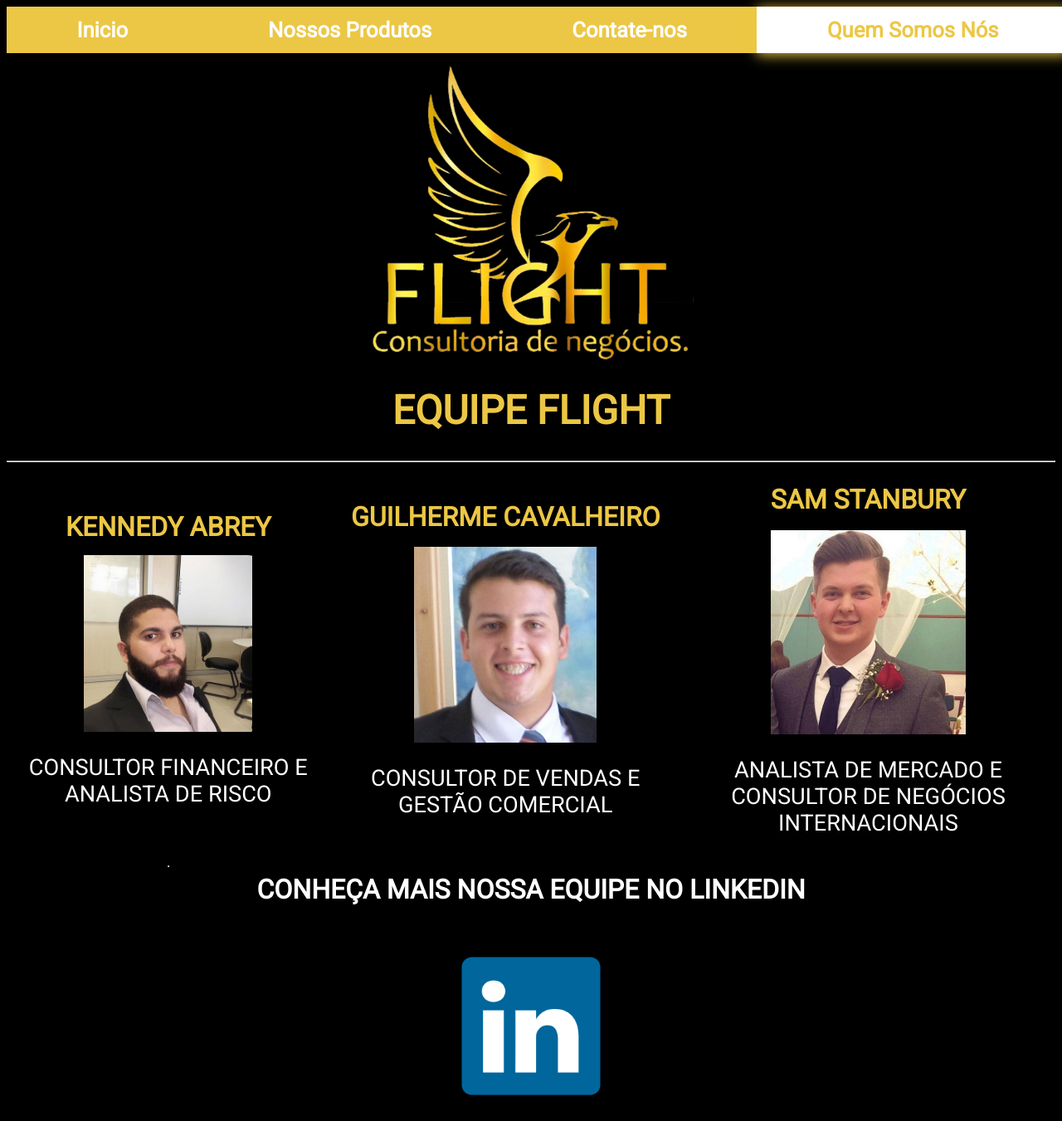
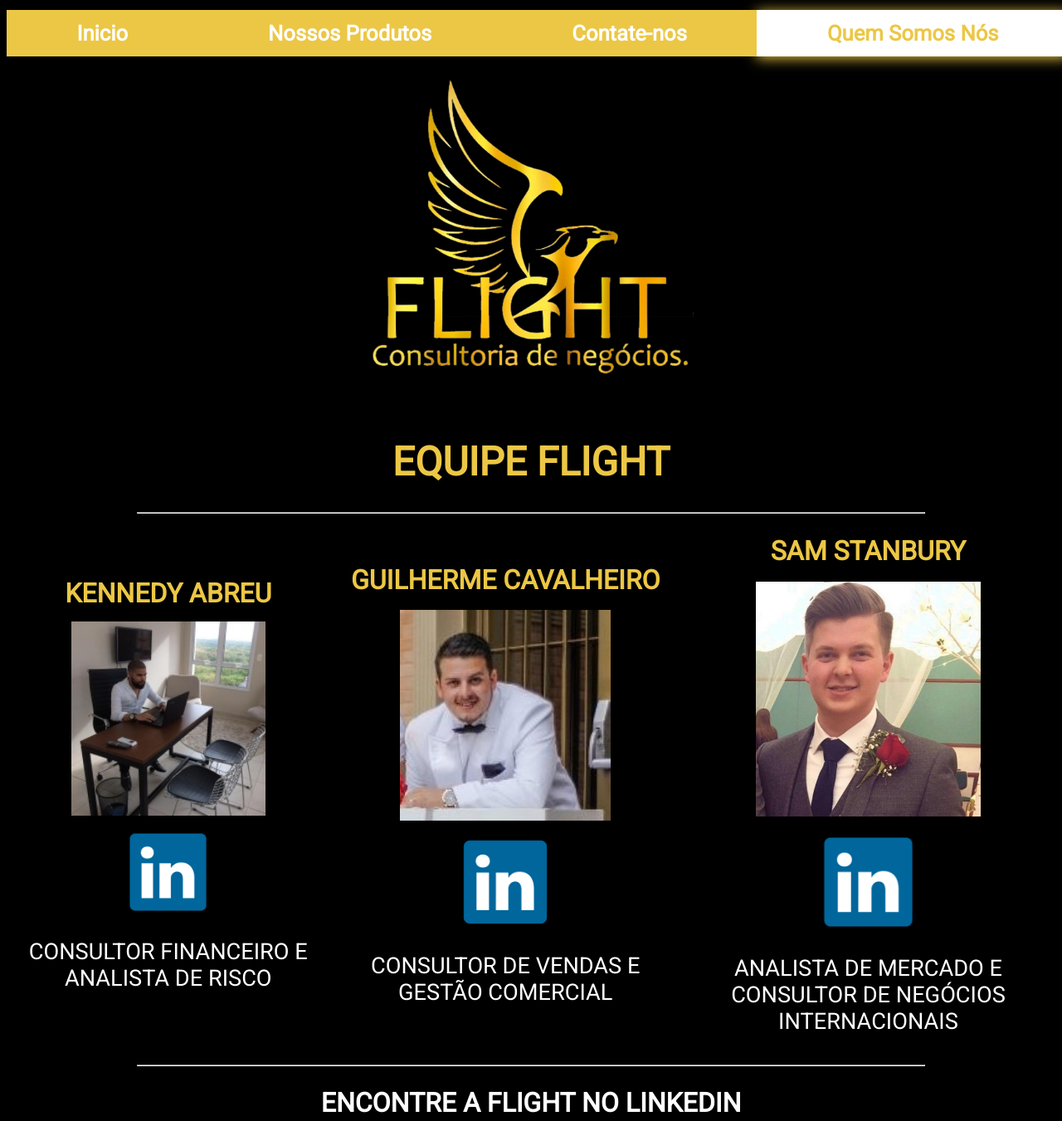
Before and after one commit to Hecris10/Flight-Consultoria, a plain HTML site: page pages/quem-somos.html in a window 1280 px wide. Shown: the top 1351 px of the page at 83% size. Drawn offline with Linux system fonts and the light colour scheme.

Commit message:
Last changes

```diff
--- a/pages/contate-nos-large.css
+++ b/pages/contate-nos-large.css
@@ -5,9 +5,9 @@
     nav {
         background-color: black;
         box-shadow: 0 2px 15px black;
-        margin-bottom: 20px;
         width: 100%;
         position: fixed;
+        margin-top: -1%;
     }
     nav ul.hide {
         list-style: none;
@@ -39,9 +39,11 @@
         border: none;
     }
     .logo img {
+        display: flex;
         width: 55%;
-        display: flex;
         margin: auto;
+        margin-top: 2%;
+        margin-bottom: -4%;
     }
     h1 {
         font-size: 300%;
@@ -57,11 +59,19 @@
     p {
         font-size: 170%;
     }
+    .titulo h1 {
+        margin-top: 4%;
+        margin-bottom: -4%;
+    }
+    hr {
+        display: flex;
+        width: 75%;
+    }
     form {
         padding-left: 10%;
     }
     input {
-        width: 80%;
+        width: 86%;
         line-height: 230%;
     }
     button p {
@@ -87,4 +97,8 @@
     .social-media img {
         margin-top: 3%;
     }
+    .escritorio p {
+        margin-left: 8%;
+        margin-right: 8%;
+    }
 }
--- a/pages/contate-nos-small.css
+++ b/pages/contate-nos-small.css
@@ -69,7 +69,6 @@ h1 {
     text-align: center;
     margin-left: 8%;
     padding-right: 8%;
-    margin-top: -5%;
 }
 
 h3 {
@@ -110,6 +109,11 @@ button p {
     margin: 5%;
     padding: 0%;
     color: #ECC745;
+}
+
+input {
+    width: 86%;
+    line-height: 230%;
 }
 
 .contato a {
--- a/pages/nossos-produtos-large.css
+++ b/pages/nossos-produtos-large.css
@@ -44,11 +44,12 @@
         display: block;
         margin: 0 auto;
     }
-    .logo {
+    .logo img {
         display: flex;
-        width: 40%;
+        width: 55%;
         margin: auto;
-        padding-bottom: 5%;
+        margin-top: 2%;
+        margin-bottom: -4%;
     }
     header {
         display: block;
@@ -66,7 +67,7 @@
     }
     .main-1 {
         display: grid;
-        grid-templa98-columns: 65% 35%;
+        grid-template-columns: 65% 35%;
         grid-template-rows: auto;
     }
     .titulo {
--- a/pages/nossos-produtos-small.css
+++ b/pages/nossos-produtos-small.css
@@ -49,8 +49,10 @@ nav ul.hide {
     font-family: 'Roboto', sans-serif;
 }
 
-.logo-large {
-    display: none;
+.logo img {
+    width: 100%;
+    margin-top: 4%;
+    margin-bottom: -10%;
 }
 
 h1,
--- a/pages/quem-somos-large.css
+++ b/pages/quem-somos-large.css
@@ -14,7 +14,7 @@
         text-align: center;
     }
     .equipe img {
-        width: 52%
+        width: 60%
     }
     .Kennedy {
         grid-column: 1;
@@ -37,11 +37,16 @@
         justify-self: center;
         width: 100%;
     }
+    .linkedin_individual img {
+        width: 27%;
+        display: flex;
+        margin: auto;
+        margin-top: 4%;
+    }
     .linke img {
         width: 15%;
         margin-top: 4%;
     }
-    .social {}
     .social img {
         width: 7%;
     }
--- a/pages/quem-somos-small.css
+++ b/pages/quem-somos-small.css
@@ -13,8 +13,28 @@
     margin: auto;
 }
 
+.linkedin_individual img {
+    width: 27%;
+    display: flex;
+    margin: auto;
+    margin-top: 4%;
+}
+
+hr {
+    display: flex;
+    width: 75%;
+}
+
+.linke h3 {
+    margin-top: 2%;
+}
+
 .linke img {
     width: 30%;
     display: flex;
     margin: auto;
 }
+
+footer hr {
+    width: 98%;
+}
--- a/pages/quem-somos.html
+++ b/pages/quem-somos.html
@@ -81,25 +81,28 @@
     <div class="equipe">
 
         <div class="Kennedy">
-            <h3>KENNEDY ABREY</h3>
-            <img alt="Kennedy" src="../images/KENNEDY.png">
+            <h3>KENNEDY ABREU</h3>
+            <img alt="Kennedy" src="../images/kennedy-link.png">
+            <a class="linkedin_individual" href="https://www.linkedin.com/in/kennedy-abreu-622b9518b/"><img src="../images/linkeding.png"></a>
             <p>CONSULTOR FINANCEIRO E ANALISTA DE RISCO</p>
         </div>
         <div class="Cavalheiro">
             <h3>GUILHERME CAVALHEIRO</h3>
-            <img alt="Gui" src="../images/CAVALHEIRO.png">
+            <img alt="Gui" src="../images/cavalheiro-link.png">
+            <a class="linkedin_individual" href="https://www.linkedin.com/in/guilherme-cavalheiro-42a813142/"><img src="../images/linkeding.png"></a>
             <p>CONSULTOR DE VENDAS E GESTÃO COMERCIAL</p>
         </div>
         <div class="Sam">
             <h3>SAM STANBURY</h3>
             <img alt="SAM" src="../images/SAM.png">
+            <a class="linkedin_individual" href="https://www.linkedin.com/in/samuel-stanbury-371a50189"><img src="../images/linkeding.png"></a>
             <p>ANALISTA DE MERCADO E CONSULTOR DE NEGÓCIOS INTERNACIONAIS</p>
         </div>
-        <hr>
+
     </div>
-
+    <hr>
     <div class="linke">
-        <h3>CONHEÇA MAIS NOSSA EQUIPE NO LINKEDIN</h3>
+        <h3>ENCONTRE A FLIGHT NO LINKEDIN</h3>
         <a class="linkedin" href="https://www.linkedin.com/company/flight-consultoria"><img alt="linkedin" src="../images/linkeding.png"></a>
     </div>
 
```
Also changed, not shown: pages/contate-nos.html (+5 -4 lines), pages/nossos.produtos.html (+42 -46 lines), images/Sam-Link.png (added), images/cavalheiro-link.png (added), images/kennedy-link.png (added).
